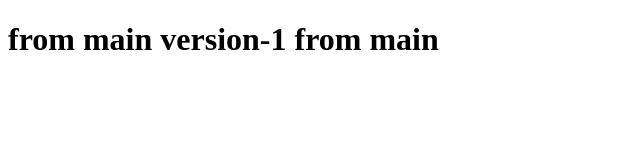
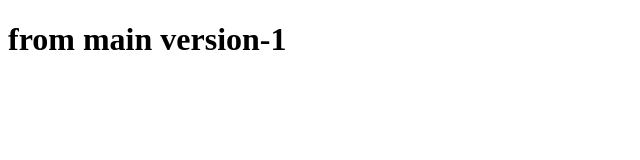
Before and after one commit to Rabina-Pandit/web-for-bootstrap, a plain HTML site: page file/conflict.html in a window 1280 px wide. Shown: the whole page, without its empty margins (0-640 px from the left). Drawn offline with Linux system fonts and the light colour scheme.

Commit message:
second comit

```diff
--- a/file/conflict.html
+++ b/file/conflict.html
@@ -6,6 +6,6 @@
     <title>Document</title>
 </head>
 <body>
-   <h1>from  main version-1 from main</h1>
+   <h1>from  main version-1 </h1>
 </body>
 </html>
```
